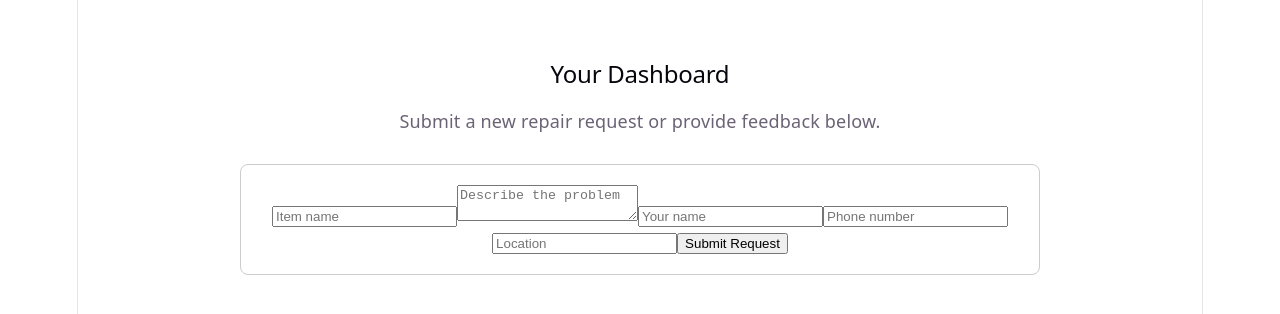
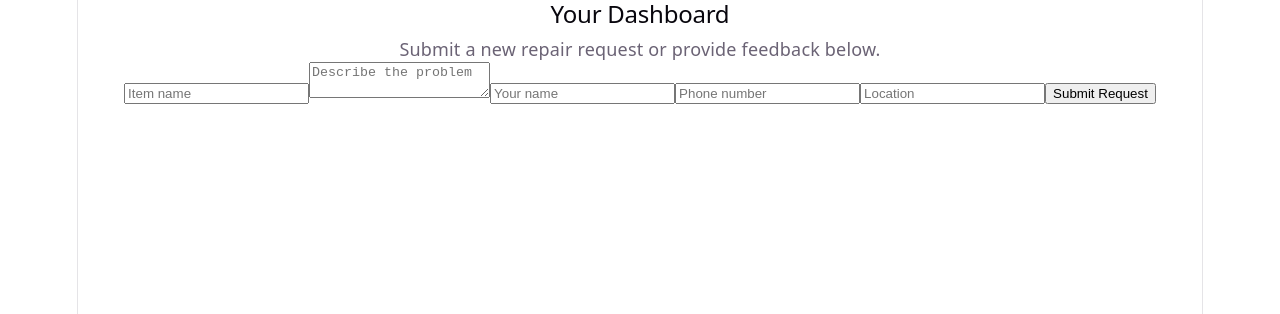
Before and after one commit to Mypol-hub/Fix-it, a React (Vite) app in the folder client-app/: page /dashboard in a window 1280 px wide. Shown: the top 314 px of the page. Built offline with nearby package versions, Linux system fonts and the light colour scheme.

Commit message:
Refactor Dashboard component with Tailwind CSS styles

```diff
--- a/client-app/src/pages/Dashboard.jsx
+++ b/client-app/src/pages/Dashboard.jsx
@@ -2,14 +2,14 @@ import RequestForm from "./RequestForm";
 
 function Dashboard() {
   return (
-    <div style={{ maxWidth: "800px", margin: "40px auto", padding: "20px" }}>
-      <h2 style={{ textAlign: "center", marginBottom: "20px" }}>Your Dashboard</h2>
-      <p style={{ textAlign: "center", marginBottom: "30px" }}>
+    <div className="min-h-screen bg-gray-50 p-6">
+      <h2 className="text-2xl font-bold text-center mb-4">Your Dashboard</h2>
+      <p className="text-center text-gray-600 mb-6">
         Submit a new repair request or provide feedback below.
       </p>
 
       {/* Request Form inside Dashboard */}
-      <div style={{ border: "1px solid #ccc", borderRadius: "8px", padding: "20px" }}>
+      <div className="max-w-lg mx-auto bg-white p-6 rounded-lg shadow-md">
         <RequestForm />
       </div>
     </div>
```
